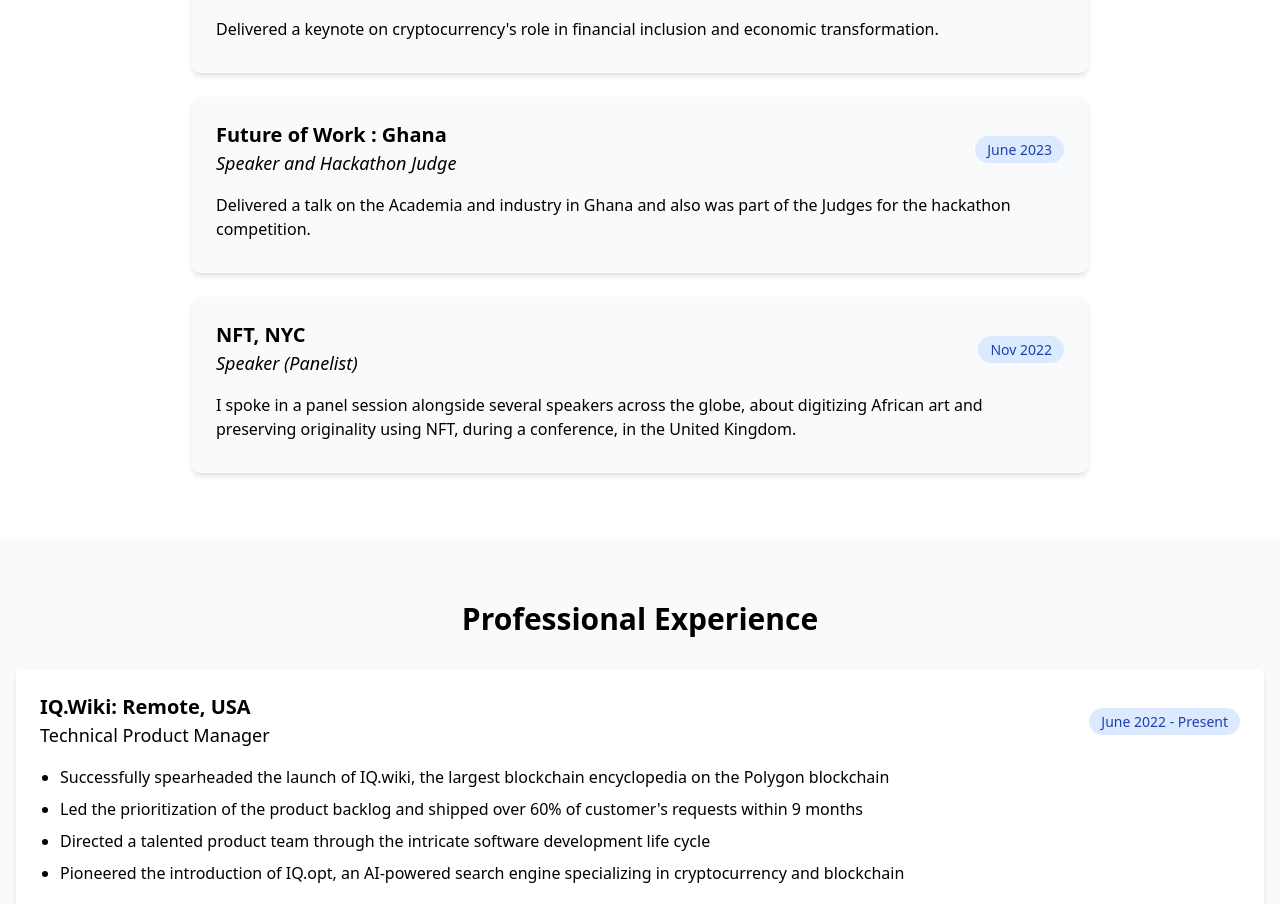
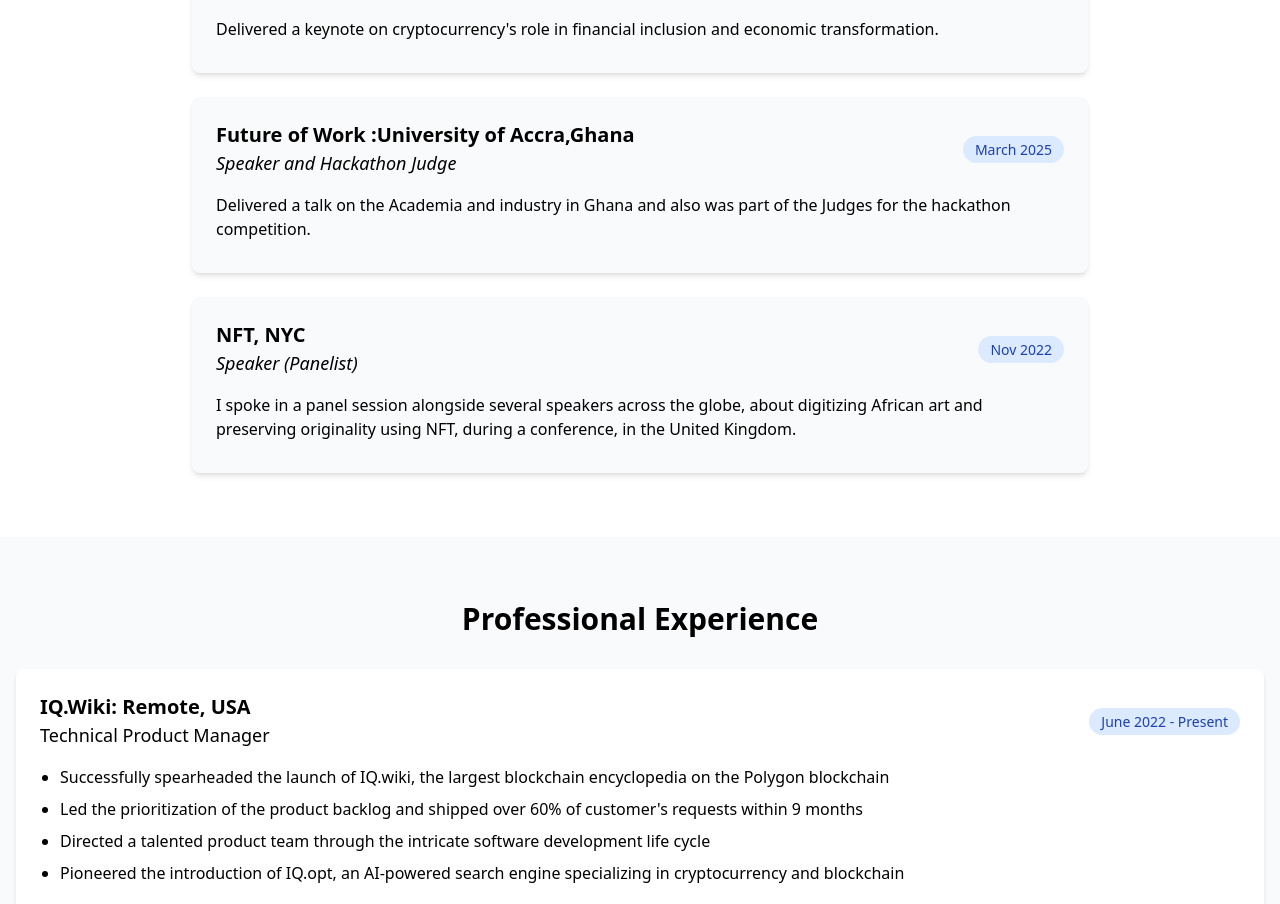
Before and after one commit to oluwaeinstein007/steve-portfolio, a React (Vite) app: page / in a window 1280 px wide. Shown: the part 2187-3091 px from the top of the page. Built offline with nearby package versions, Linux system fonts and the light colour scheme.

Commit message:
added some details of the event i attended

```diff
--- a/src/App.tsx
+++ b/src/App.tsx
@@ -191,16 +191,15 @@
             <div className="bg-gray-50 rounded-lg shadow-md p-6 mb-6">
               <div className="flex flex-col md:flex-row justify-between items-start md:items-center mb-4">
                 <div>
-                  <h3 className="text-xl font-bold">Future of Work : Ghana</h3>
+                  <h3 className="text-xl font-bold">Future of Work :University of Accra,Ghana</h3>
                   <p className="text-lg italic">Speaker and Hackathon Judge</p>
                 </div>
                 <div className="mt-2 md:mt-0">
-                  <span className="bg-blue-100 text-blue-800 px-3 py-1 rounded-full text-sm">June 2023</span>
+                  <span className="bg-blue-100 text-blue-800 px-3 py-1 rounded-full text-sm">March 2025</span>
                 </div>
               </div>
               <p className="mb-2">Delivered a talk on the Academia and industry in Ghana and also was part of the Judges for the hackathon competition.</p>
             </div>
-
             <div className="bg-gray-50 rounded-lg shadow-md p-6">
               <div className="flex flex-col md:flex-row justify-between items-start md:items-center mb-4">
                 <div>
```
